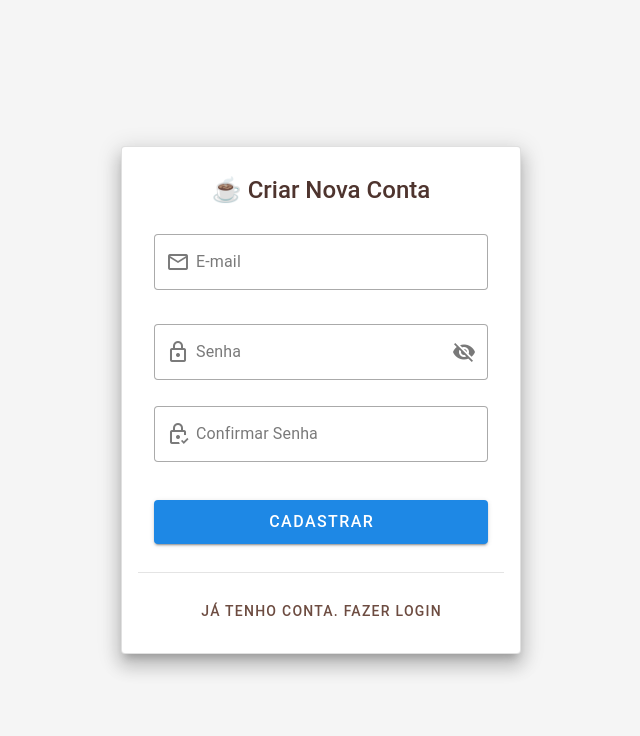
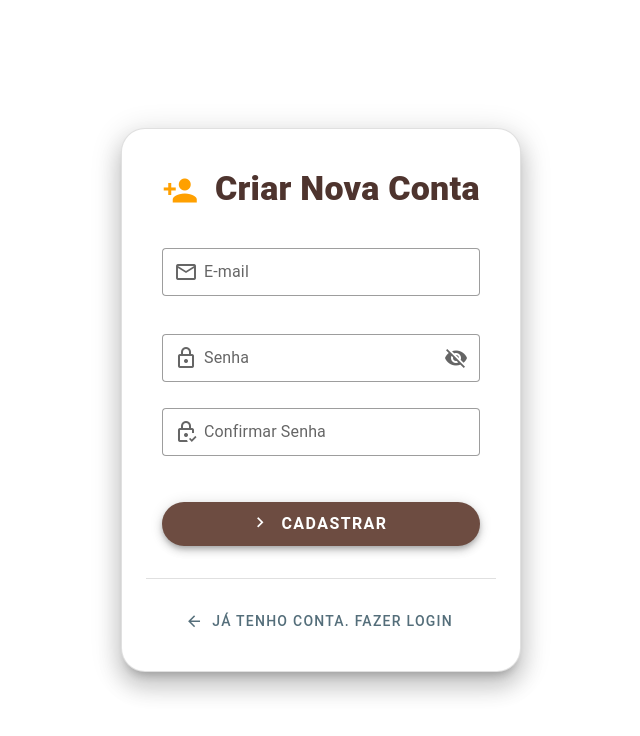
Before and after one commit to RicardoFM1/frontend-cafefila, a Vue app in the folder CafeFila/: page /cadastro in a window 1280 px wide. Shown: the top 736 px of the page, without its empty margins (319-959 px from the left). Built offline with nearby package versions, Linux system fonts and the light colour scheme.

Commit message:
login e cadastro ui melhorada

```diff
--- a/CafeFila/src/cadastro/cadastro.vue
+++ b/CafeFila/src/cadastro/cadastro.vue
@@ -1,21 +1,30 @@
 <template>
-  <v-container fluid class="fill-height" style="background-color: #f5f5f5;">
-    <v-row justify="center" align="center">
-      <v-col cols="12" sm="8" md="4">
-        <v-card class="elevation-12 pa-4" border>
+  <v-container fluid class="fill-height app-bg-coffee">
+    <div class="overlay-gradient"></div>
 
-          <v-card-title class="text-h5 text-center mb-4 text-brown-darken-3">
-            ☕ Criar Nova Conta
+    <v-row justify="center" align="center" class="w-100">
+      <v-col cols="12" sm="10" md="6" lg="4">
+        <v-card
+          class="pa-6 elevation-15 rounded-xl card-shadow-coffee"
+          color="white"
+          border
+        >
+
+          <v-card-title class="text-h4 font-weight-black text-center mb-6 text-brown-darken-3">
+            <v-icon size="36" color="amber-darken-2" class="mr-2">mdi-account-plus</v-icon>
+            Criar Nova Conta
           </v-card-title>
 
           <v-card-text>
             <v-alert
               v-if="errorMessage"
               type="error"
-              variant="tonal"
+              variant="flat"
               closable
-              density="compact"
-              class="mb-4"
+              class="mb-4 elevation-2 rounded-lg"
+              border="start"
+              border-color="red-darken-2"
+              icon="mdi-alert-circle-outline"
               @click:close="errorMessage = null"
             >
               {{ errorMessage }}
@@ -24,9 +33,11 @@
             <v-alert
               v-if="successMessage"
               type="success"
-              variant="tonal"
-              density="compact"
-              class="mb-4"
+              variant="flat"
+              class="mb-4 elevation-2 rounded-lg"
+              border="start"
+              border-color="green-darken-2"
+              icon="mdi-check-circle-outline"
             >
               {{ successMessage }}
             </v-alert>
@@ -42,7 +53,8 @@
                 color="brown-darken-1"
                 :rules="[rules.required, rules.email]"
                 required
-                class="mb-3"
+                class="mb-4"
+                density="comfortable"
               ></v-text-field>
 
               <v-text-field
@@ -60,46 +72,42 @@
                 @blur="showRequirements = false"
                 required
                 class="mb-1"
+                density="comfortable"
               ></v-text-field>
 
               <v-expand-transition>
-                <div v-show="showRequirements" class="mb-3">
-                  <v-card variant="tonal" density="compact">
-                    <v-list-item-title class="pa-2 text-subtitle-2 text-medium-emphasis">Requisitos da Senha:</v-list-item-title>
-                    <v-list density="compact" class="py-0">
-                      <v-list-item :class="getRuleClass(reqs.length)" min-height="24" class="px-3">
-                        <template v-slot:prepend>
-                          <v-icon :icon="getRuleIcon(reqs.length)" size="small" class="mr-1"></v-icon>
-                        </template>
+                <v-card
+                  v-show="showRequirements"
+                  variant="flat"
+                  class="mb-4 pa-3 bg-grey-lighten-4 rounded-lg"
+                  >
+                  <v-card-subtitle class="font-weight-bold text-caption text-brown-darken-2">
+                    <v-icon size="small" class="mr-1">mdi-security</v-icon>
+                    Requisitos Mínimos:
+                  </v-card-subtitle>
+                  <v-list density="compact" class="py-0 bg-transparent">
+                    <v-list-item :class="getRuleClass(reqs.length)" min-height="20" class="px-2">
+                      <v-icon :icon="getRuleIcon(reqs.length)" size="small" class="mr-2"></v-icon>
                       Pelo menos 8 caracteres
                     </v-list-item>
-                      <v-list-item :class="getRuleClass(reqs.upper)" min-height="24" class="px-3">
-                         <template v-slot:prepend>
-                          <v-icon :icon="getRuleIcon(reqs.upper)" size="small" class="mr-1"></v-icon>
-                        </template>
+                    <v-list-item :class="getRuleClass(reqs.upper)" min-height="20" class="px-2">
+                      <v-icon :icon="getRuleIcon(reqs.upper)" size="small" class="mr-2"></v-icon>
                       Uma letra maiúscula (A-Z)
                     </v-list-item>
-                      <v-list-item :class="getRuleClass(reqs.lower)" min-height="24" class="px-3">
-                         <template v-slot:prepend>
-                          <v-icon :icon="getRuleIcon(reqs.lower)" size="small" class="mr-1"></v-icon>
-                        </template>
+                    <v-list-item :class="getRuleClass(reqs.lower)" min-height="20" class="px-2">
+                      <v-icon :icon="getRuleIcon(reqs.lower)" size="small" class="mr-2"></v-icon>
                       Uma letra minúscula (a-z)
                     </v-list-item>
-                      <v-list-item :class="getRuleClass(reqs.number)" min-height="24" class="px-3">
-                         <template v-slot:prepend>
-                          <v-icon :icon="getRuleIcon(reqs.number)" size="small" class="mr-1"></v-icon>
-                        </template>
+                    <v-list-item :class="getRuleClass(reqs.number)" min-height="20" class="px-2">
+                      <v-icon :icon="getRuleIcon(reqs.number)" size="small" class="mr-2"></v-icon>
                       Um número (0-9)
                     </v-list-item>
-                      <v-list-item :class="getRuleClass(reqs.special)" min-height="24" class="px-3">
-                         <template v-slot:prepend>
-                          <v-icon :icon="getRuleIcon(reqs.special)" size="small" class="mr-1"></v-icon>
-                        </template>
+                    <v-list-item :class="getRuleClass(reqs.special)" min-height="20" class="px-2">
+                      <v-icon :icon="getRuleIcon(reqs.special)" size="small" class="mr-2"></v-icon>
                       Um caractere especial (@$!%*?&)
                     </v-list-item>
                   </v-list>
                 </v-card>
-                </div>
               </v-expand-transition>
 
               <v-text-field
@@ -112,27 +120,32 @@
                 color="brown-darken-1"
                 :rules="[rules.required, rules.confirmSenha]"
                 required
-                class="mb-4"
+                class="mb-6"
+                density="comfortable"
               ></v-text-field>
 
               <v-btn
-                color="blue-darken-1"
+                color="brown-darken-1"
                 type="submit"
                 block
                 size="large"
                 :loading="loading"
                 :disabled="loading"
+                class="font-weight-bold elevation-5 rounded-pill"
+                prepend-icon="mdi-chevron-right"
+                text="Cadastrar"
               >
-                Cadastrar
+
               </v-btn>
             </v-form>
           </v-card-text>
 
-          <v-divider class="my-3"></v-divider>
+          <v-divider class="my-4"></v-divider>
 
           <v-card-actions class="justify-center">
             <router-link to="/login" class="text-decoration-none">
-              <v-btn variant="text" color="brown-darken-1">
+              <v-btn variant="text" color="blue-grey-darken-1" class="font-weight-medium">
+                <v-icon start>mdi-arrow-left</v-icon>
                 Já tenho conta. Fazer Login
               </v-btn>
             </router-link>
--- a/CafeFila/src/login/login.vue
+++ b/CafeFila/src/login/login.vue
@@ -1,21 +1,30 @@
 <template>
-  <v-container fluid class="fill-height" style="background-color: #f5f5f5;">
-    <v-row justify="center" align="center">
-      <v-col cols="12" sm="8" md="4">
-        <v-card class="elevation-12 pa-4" border>
+  <v-container fluid class="fill-height app-bg-coffee">
+    <div class="overlay-gradient"></div>
 
-          <v-card-title class="text-h5 text-center mb-4 text-brown-darken-3">
-            ☕ Acesso ao Dashboard
+    <v-row justify="center" align="center" class="w-100">
+      <v-col cols="12" sm="10" md="6" lg="4">
+        <v-card
+          class="pa-6 elevation-15 rounded-xl card-shadow-coffee"
+          color="white"
+          border
+        >
+
+          <v-card-title class="text-h4 font-weight-black text-center mb-6 text-brown-darken-3">
+            <v-icon size="36" color="amber-darken-2" class="mr-2">mdi-coffee</v-icon>
+            Login
           </v-card-title>
 
           <v-card-text>
             <v-alert
               v-if="errorMessage"
               type="error"
-              variant="tonal"
+              variant="flat"
               closable
-              density="compact"
-              class="mb-4"
+              class="mb-4 elevation-2 rounded-lg"
+              border="start"
+              border-color="red-darken-2"
+              icon="mdi-alert-circle-outline"
               @click:close="errorMessage = null"
             >
               {{ errorMessage }}
@@ -32,7 +41,8 @@
                 color="brown-darken-1"
                 :rules="[rules.required, rules.email]"
                 required
-                class="mb-3"
+                class="mb-4"
+                density="comfortable"
               ></v-text-field>
 
               <v-text-field
@@ -47,8 +57,12 @@
                 color="brown-darken-1"
                 :rules="[rules.required]"
                 required
-                class="mb-3"
+                class="mb-2"
+                density="comfortable"
               ></v-text-field>
+
+
+
 
               <v-btn
                 color="brown-darken-1"
@@ -57,22 +71,24 @@
                 size="large"
                 :loading="loading"
                 :disabled="loading"
+                class="font-weight-bold elevation-5 rounded-pill"
+                prepend-icon="mdi-login"
               >
                 Entrar
               </v-btn>
             </v-form>
           </v-card-text>
 
-          <v-divider class="my-3"></v-divider>
+          <v-divider class="my-4"></v-divider>
 
           <v-card-actions class="justify-center">
             <router-link to="/cadastro" class="text-decoration-none">
-              <v-btn variant="text" color="blue-darken-1">
+              <v-btn variant="text" color="blue-grey-darken-1" class="font-weight-medium">
+                <v-icon start>mdi-account-plus-outline</v-icon>
                 Ainda não tem conta? Cadastre-se
               </v-btn>
             </router-link>
           </v-card-actions>
-
         </v-card>
       </v-col>
     </v-row>
```
Lines whose indentation alone changed are shown as unchanged.
